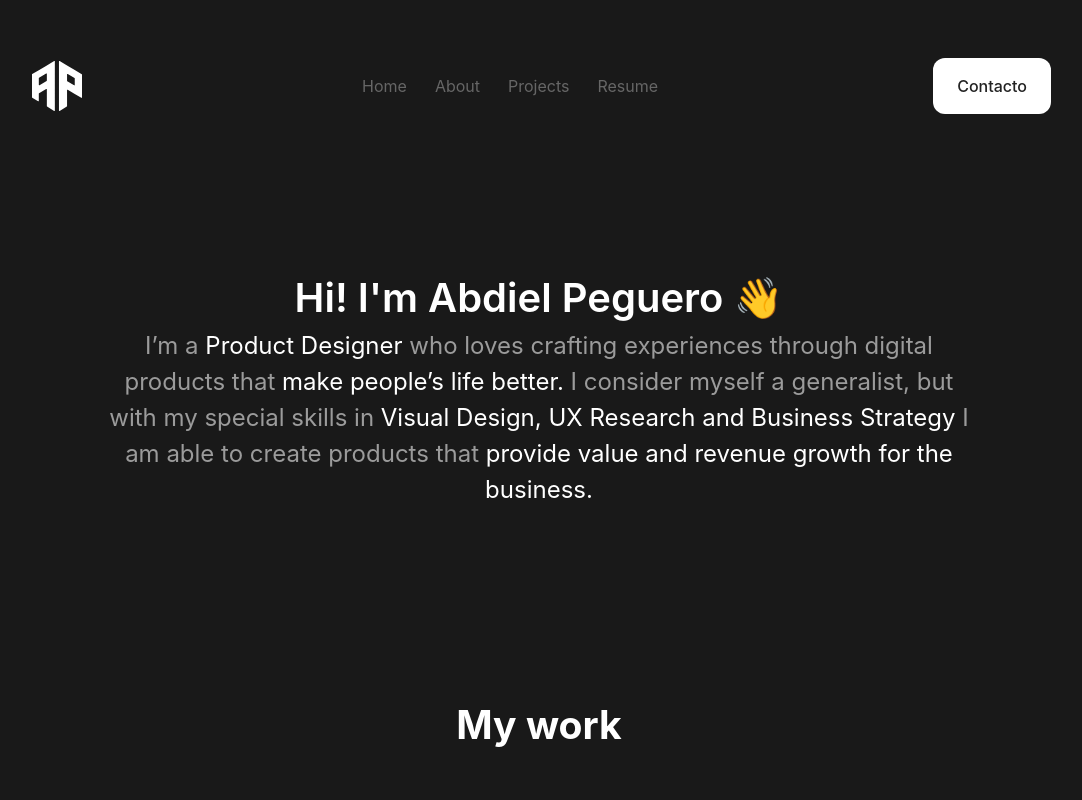
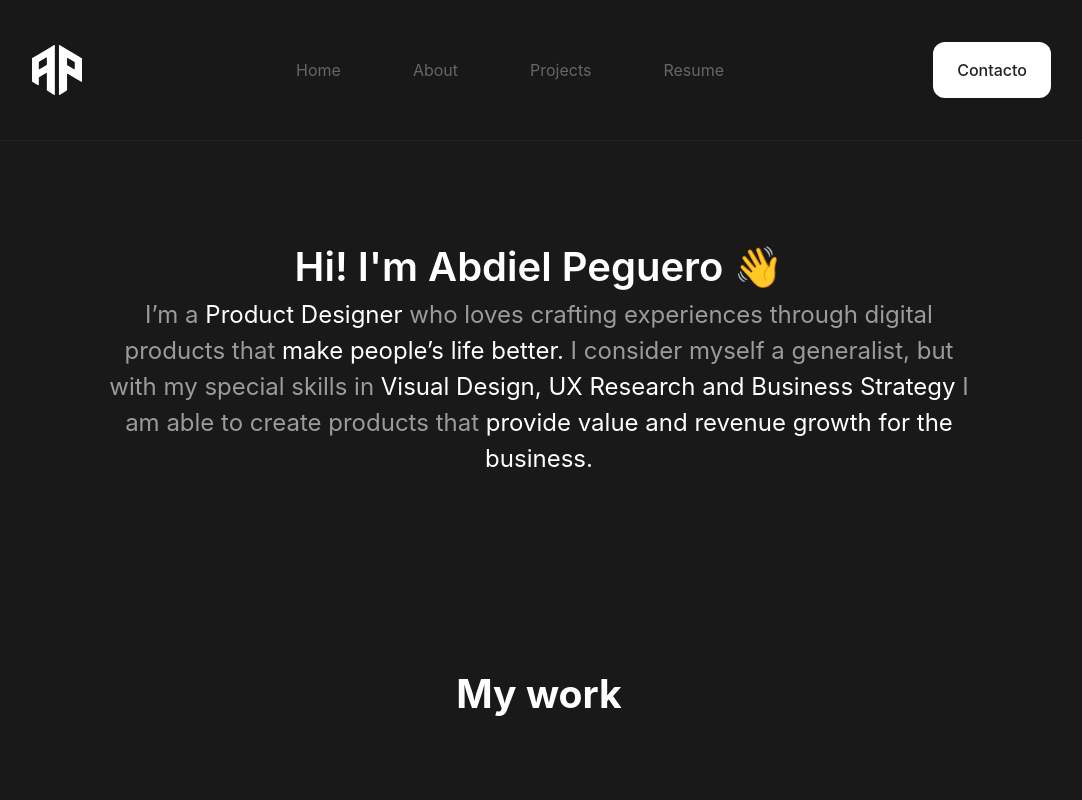
Before and after one commit to abdielpeguero/MyPortfolio, a plain HTML site: page index.html in a window 1280 px wide. Shown: the top 800 px of the page, without its empty margins (101-1183 px from the left). Drawn offline with Linux system fonts and the light colour scheme; files whose address does not match are found by name; a web font is replaced by a local one.

Commit message:
Update style.css
css uupdated

```diff
--- a/style.css
+++ b/style.css
@@ -78,20 +78,28 @@ button:hover {
 /**Create a Navb with menu list**/
 header {
     display: flex;
-    position: fi;
+    position: sticky;
+    top: 0;
     justify-content: space-between;
     align-items: center;
-    padding: 48px 10%;
+    padding: 32px 10%;
+    background: rgba(25, 25, 25, 0.90);
+    backdrop-filter: blur(12px);
+    border-bottom: 1px solid;
+    border-bottom-color: #222222;
 }
 
 .nav__links {
+    display: flex;
+    justify-content: space-between;
     list-style: none;
     align-items: center;
     padding: 0px;
-    gap: 48;
+    gap: 48px
 }
 
 .nav__links ul {
+    align-items: center;
     padding: 0px;
     margin: 0px;
 }
```
